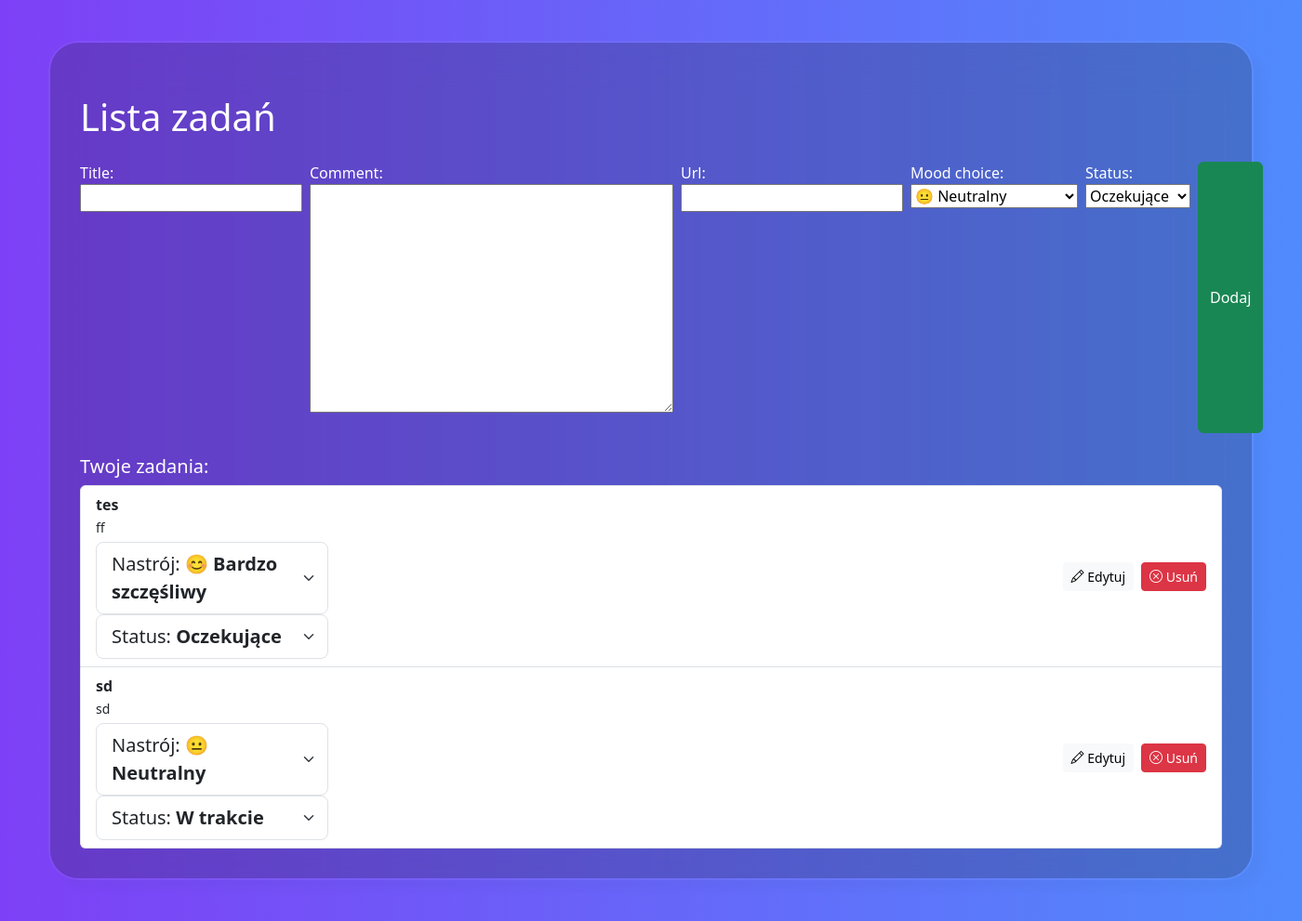
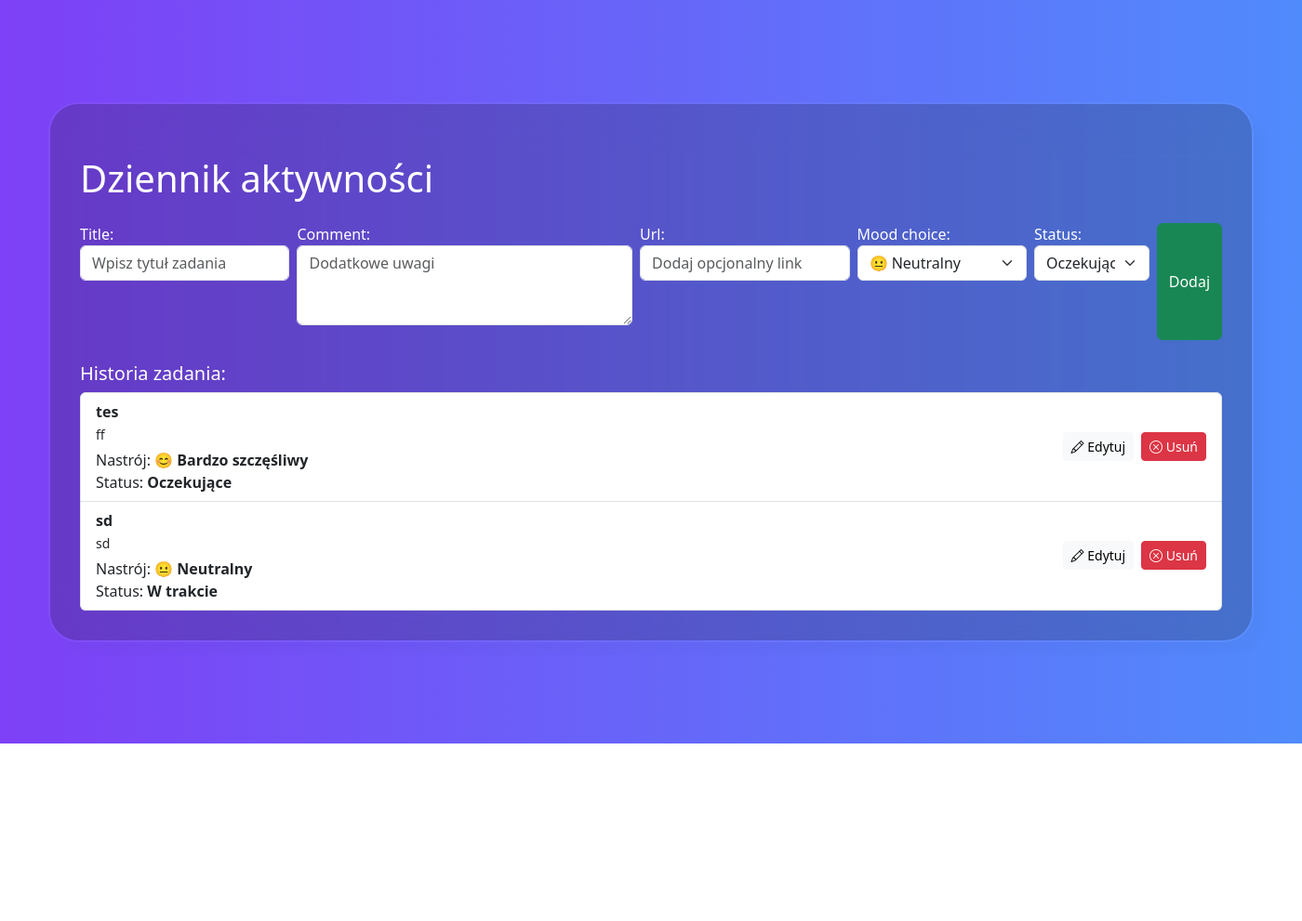
Before and after one commit to KarlaSz/MoodFlow-App, a Django app: page / in a window 1400 px wide. Shown: the whole page at 93% size. After the commit the page ends 800 px from the top, so only its background shows below. Run offline with Django 5.2, Linux system fonts and the light colour scheme; data comes from the database, SQL or seed files in the repository; both versions use the stored data as it was after the commit.

Commit message:
modify styles and content

```diff
--- a/moodFlow/moodFlow/urls.py
+++ b/moodFlow/moodFlow/urls.py
@@ -15,15 +15,11 @@ Including another URLconf
     2. Add a URL to urlpatterns:  path('blog/', include('blog.urls'))
 """
 from django.contrib import admin
-from django.urls import path, include  # Zaimportuj include, żeby wczytać URL z myapp
-from django.conf import settings  # Importuj settings
-from django.conf.urls.static import static  # Importuj static
+from django.urls import path, include  # import include,for reading URL from myapp
+from django.conf import settings  # Import settings
+from django.conf.urls.static import static  # Import static
 
 urlpatterns = [
-    path('admin/', admin.site.urls),  # Panel administracyjny
-    path('', include('myapp.urls')),  # Wczytanie URL z myapp
+    path('admin/', admin.site.urls),  # admin panel
+    path('', include('myapp.urls')),  # myapp endpoints
 ]
-
-# Jeśli jesteśmy w trybie deweloperskim, serwujemy pliki statyczne
-if settings.DEBUG:
-    urlpatterns += static(settings.STATIC_URL, document_root=settings.STATIC_ROOT)
--- a/moodFlow/myapp/forms.py
+++ b/moodFlow/myapp/forms.py
@@ -4,12 +4,12 @@ from .models import Task
 class TaskForm(forms.ModelForm):
     class Meta:
         model = Task
-        fields = ["title", "comment", "url", "mood_choice", "status"]  # Pola, które będą w formularzu
-        #
-        # widgets = {
-        #     "title": forms.TextInput(attrs={"class": "form-control", "placeholder": "Wpisz tytuł zadania"}),
-        #     "comment": forms.Textarea(attrs={"class": "form-control", "rows": 3, "placeholder": "Dodatkowe uwagi"}),
-        #     "url": forms.URLInput(attrs={"class": "form-control", "placeholder": "Dodaj opcjonalny link"}),
-        #     "mood_choice": forms.Select(attrs={"class": "form-select"}),  # Wybór nastroju
-        #     "status": forms.Select(attrs={"class": "form-select"}),  # Wybór statusu
-        # }
+        fields = ["title", "comment", "url", "mood_choice", "status"]  # fields inside form
+
+        widgets = {
+            "title": forms.TextInput(attrs={"class": "form-control", "placeholder": "Wpisz tytuł zadania"}),
+            "comment": forms.Textarea(attrs={"class": "form-control", "rows": 3, "placeholder": "Dodatkowe uwagi"}),
+            "url": forms.URLInput(attrs={"class": "form-control", "placeholder": "Dodaj opcjonalny link"}),
+            "mood_choice": forms.Select(attrs={"class": "form-select"}),
+            "status": forms.Select(attrs={"class": "form-select"}),
+        }
--- a/moodFlow/myapp/templates/myapp/todo.html
+++ b/moodFlow/myapp/templates/myapp/todo.html
@@ -1,27 +1,27 @@
 
 {% extends 'base.html' %}
 
-{% block title %}Lista zadań{% endblock %}
+{% block title %}moodflow - Dziennik aktywności{% endblock %}
 
 {% block content %}
-    <h1 class="my-4">Lista zadań</h1>
+    <h1 class="my-4">Dziennik aktywności</h1>
 
-    <!-- Formularz dodawania zadania -->
+    <!-- adding form task -->
     <form method="POST" class="d-flex gap-2">
         {% csrf_token %}
         {{ form.as_p }}
         <button type="submit" class="btn btn-success">Dodaj</button>
     </form>
 
-    <h5 class="mt-4">Twoje zadania:</h5>
+    <h5 class="mt-4">Historia zadania:</h5>
     <ul class="list-group">
         {% for task in tasks %}
             <li class="list-group-item d-flex justify-content-between align-items-center">
                 <div>
                     <strong>{{ task.title }}</strong>
                     {% if task.comment %}<p class="mb-1"><small>{{ task.comment }}</small></p>{% endif %}
-                    <p class="mb-0 form-select form-select-lg">Nastrój: <strong>{{ task.get_mood_choice_display }}</strong></p>
-                    <p class="mb-0 form-select form-select-lg">Status: <strong>{{ task.get_status_display }}</strong></p>
+                    <p class="mb-0">Nastrój: <strong>{{ task.get_mood_choice_display }}</strong></p>
+                    <p class="mb-0">Status: <strong>{{ task.get_status_display }}</strong></p>
                 </div>
                 <div class="d-flex gap-2">
                     <a href="{% url 'edit_task' task.id %}" class="btn btn-light btn-sm"><i class="bi bi-pencil"></i> Edytuj</a>
--- a/moodFlow/static/css/styles.css
+++ b/moodFlow/static/css/styles.css
@@ -21,10 +21,3 @@
             min-width: 300px;
             color: white;
 }
-
-
-/* Dostosowanie select do wartości */
-.form-select.form-select-lg {
-    max-width: 250px;  /* Dopasowanie szerokości select do długości opcji */
-    padding-right: 2.5rem;  /* Miejsce na strzałkę */
-}
```
Also changed, not shown: moodFlow/db.sqlite3.
